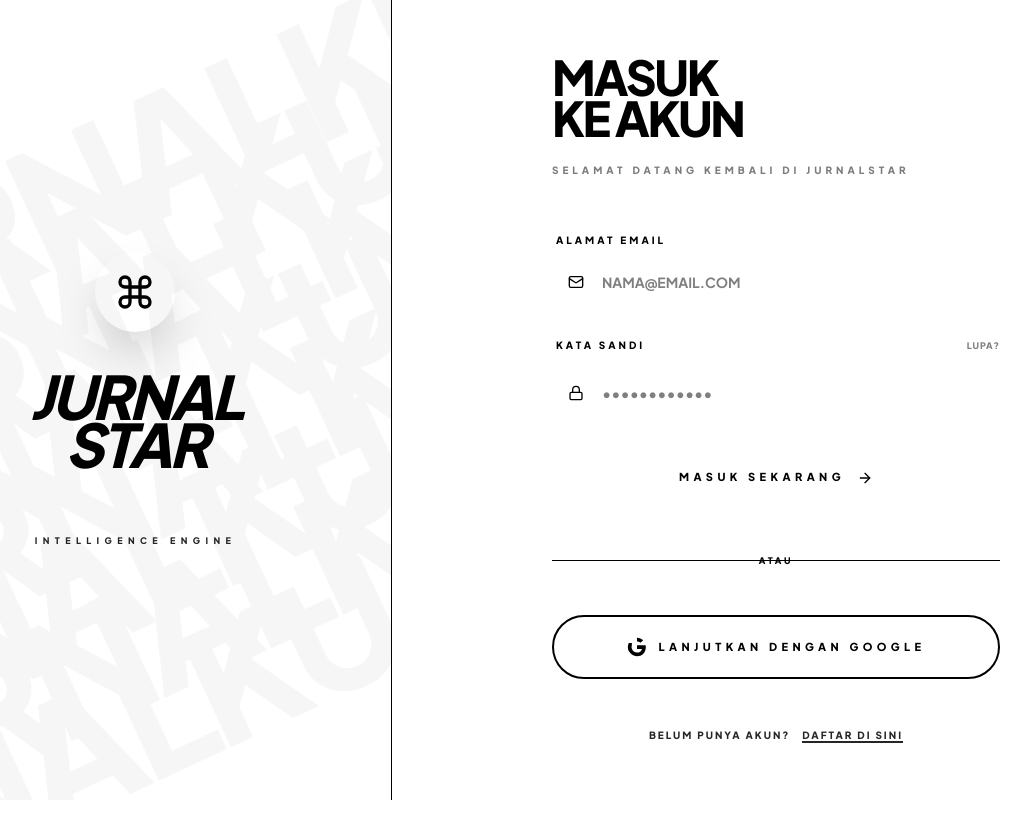
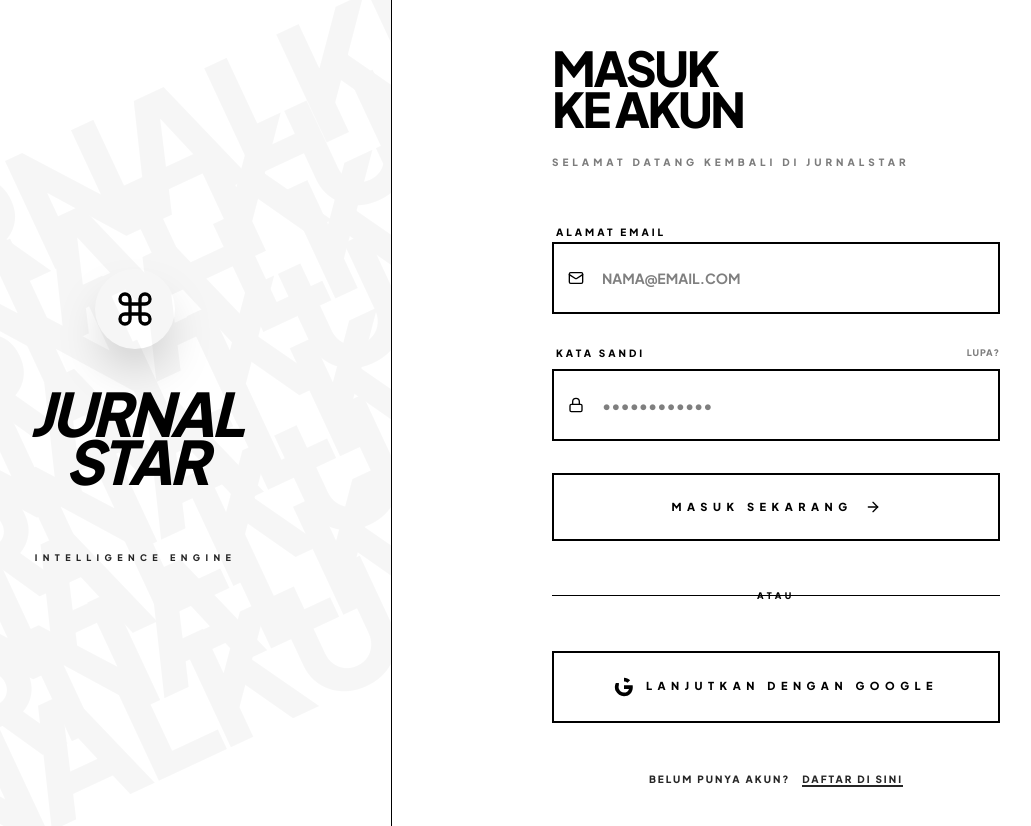
Before and after one commit to FikriBintangx/JURNALKU, a Next.js app: page /login in a window 1280 px wide. Shown: the top 826 px of the page, without its empty margins (120-1151 px from the left). Before the commit the page ends 800 px from the top, so only its background shows below. Built offline with nearby package versions, Linux system fonts and the light colour scheme; no server answers.

Commit message:
design: implement sharp monochrome login UI with black inputs and non-rounded corners

```diff
--- a/src/app/login/page.tsx
+++ b/src/app/login/page.tsx
@@ -110,18 +110,18 @@
             </p>
           </div>
 
-          <form onSubmit={handleSubmit} className="space-y-6">
+          <form onSubmit={handleSubmit} className="space-y-8">
             <div className="space-y-2">
               <label className="text-[10px] font-black text-muted-foreground uppercase tracking-[0.3em] ml-1">Alamat Email</label>
               <div className="relative group">
-                <Mail className="absolute left-4 top-1/2 -translate-y-1/2 w-4 h-4 text-muted-foreground group-focus-within:text-foreground transition-colors" />
+                <Mail className="absolute left-4 top-1/2 -translate-y-1/2 w-4 h-4 text-background/40 group-focus-within:text-background transition-colors z-10" />
                 <input
                   type="email"
                   required
                   value={formData.email}
                   onChange={(e) => setFormData({...formData, email: e.target.value})}
                   placeholder="NAMA@EMAIL.COM"
-                  className="w-full bg-muted/30 border-2 border-transparent rounded-2xl py-5 pl-12 pr-4 text-foreground focus:bg-background focus:border-foreground transition-all placeholder:text-muted-foreground/30 font-bold text-sm outline-none"
+                  className="w-full bg-foreground border-2 border-foreground rounded-none py-6 pl-12 pr-4 text-background focus:bg-foreground/90 transition-all placeholder:text-background/20 font-bold text-sm outline-none"
                 />
               </div>
             </div>
@@ -132,14 +132,14 @@
                 <Link href="#" onClick={(e) => e.preventDefault()} className="text-[9px] font-black text-muted-foreground uppercase tracking-widest transition-colors opacity-50 cursor-not-allowed pointer-events-none">Lupa?</Link>
               </div>
               <div className="relative group">
-                <Lock className="absolute left-4 top-1/2 -translate-y-1/2 w-4 h-4 text-muted-foreground group-focus-within:text-foreground transition-colors" />
+                <Lock className="absolute left-4 top-1/2 -translate-y-1/2 w-4 h-4 text-background/40 group-focus-within:text-background transition-colors z-10" />
                 <input
                   type="password"
                   required
                   value={formData.password}
                   onChange={(e) => setFormData({...formData, password: e.target.value})}
                   placeholder="••••••••••••"
-                  className="w-full bg-muted/30 border-2 border-transparent rounded-2xl py-5 pl-12 pr-4 text-foreground focus:bg-background focus:border-foreground transition-all placeholder:text-muted-foreground/30 font-bold text-sm outline-none"
+                  className="w-full bg-foreground border-2 border-foreground rounded-none py-6 pl-12 pr-4 text-background focus:bg-foreground/90 transition-all placeholder:text-background/20 font-bold text-sm outline-none"
                 />
               </div>
             </div>
@@ -147,7 +147,7 @@
             <button
               type="submit"
               disabled={loading}
-              className="w-full bg-foreground text-background py-5 rounded-2xl font-black text-[11px] uppercase tracking-[0.4em] flex items-center justify-center gap-3 transition-all active:scale-[0.98] hover:shadow-2xl hover:shadow-foreground/20 disabled:opacity-50"
+              className="w-full bg-foreground text-background py-6 rounded-none font-black text-[11px] uppercase tracking-[0.5em] flex items-center justify-center gap-3 transition-all active:scale-[0.98] border-2 border-foreground hover:bg-background hover:text-foreground disabled:opacity-50"
             >
               {loading ? <Loader2 className="w-5 h-5 animate-spin" /> : (
                 <>
@@ -160,17 +160,17 @@
 
           <div className="relative">
             <div className="absolute inset-0 flex items-center">
-              <div className="w-full border-t border-foreground/5"></div>
+              <div className="w-full border-t border-foreground/10"></div>
             </div>
             <div className="relative flex justify-center text-[9px] uppercase">
-              <span className="bg-background px-4 text-muted-foreground font-black tracking-[0.3em]">Atau</span>
+              <span className="bg-background px-6 text-muted-foreground font-black tracking-[0.4em]">Atau</span>
             </div>
           </div>
 
           <button
             onClick={handleGoogleLogin}
             disabled={loading}
-            className="w-full bg-background border-2 border-foreground/5 text-foreground py-5 rounded-2xl font-black text-[11px] uppercase tracking-[0.4em] flex items-center justify-center gap-3 transition-all active:scale-[0.98] hover:bg-foreground hover:text-background disabled:opacity-50 group"
+            className="w-full bg-background border-2 border-foreground text-foreground py-6 rounded-none font-black text-[11px] uppercase tracking-[0.5em] flex items-center justify-center gap-3 transition-all active:scale-[0.98] hover:bg-foreground hover:text-background disabled:opacity-50 group"
           >
             <svg className="w-5 h-5" viewBox="0 0 24 24">
               <path fill="currentColor" d="M22.56 12.25c0-.78-.07-1.53-.2-2.25H12v4.26h5.92c-.26 1.37-1.04 2.53-2.21 3.31v2.77h3.57c2.08-1.92 3.28-4.74 3.28-8.09z"/>
```
